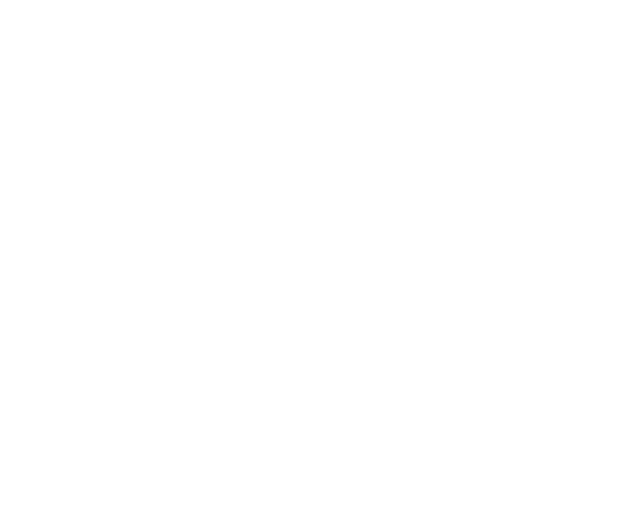
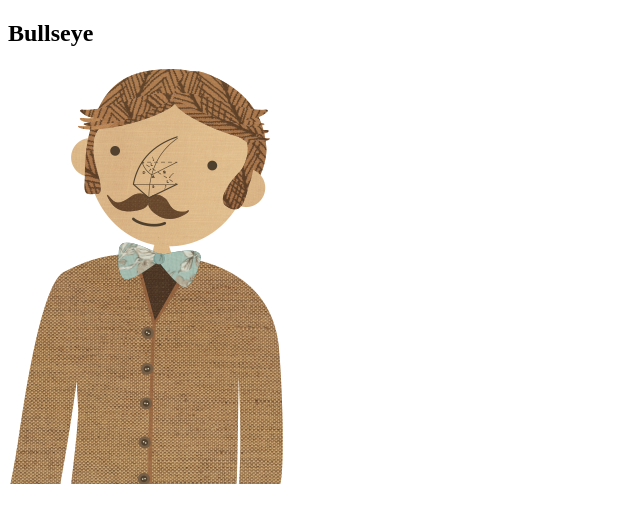
Before and after one commit to ReAnimatedMando/ch4DecisionsAndLoops, a plain HTML site: page index.html in a window 1280 px wide. Shown: the whole page, without its empty margins (0-640 px from the left). Drawn offline with Linux system fonts and the light colour scheme.

Commit message:
decisions and loops example
added images folder w/ images and finished index.HTML

```diff
--- a/index.html
+++ b/index.html
@@ -7,6 +7,11 @@
     <link href="styles.css" rel="stylesheet" type="text/css" />
 </head>
 <body>
-
+    <section id="page2">
+        <h1>Bullseye</h1>
+        <img src="images/teacher.png" id="teacher2" alt="" />
+        <section id="blackboard"></section>
+    </section>
+    <script src="index.js"></script>
 </body>
 </html>
```
Also changed, not shown: images/bullseye-logo.png (added), images/teacher.png (added).
